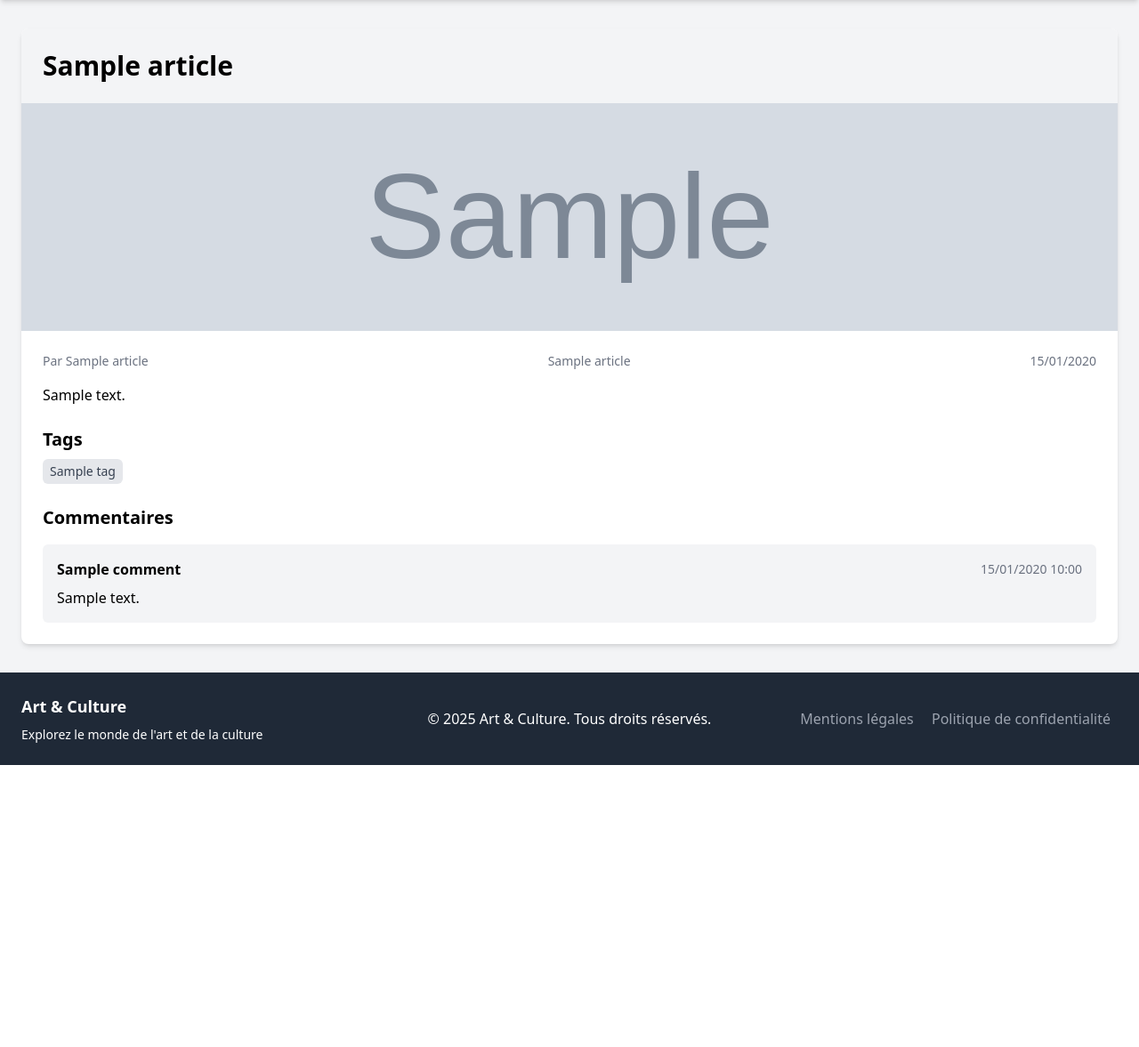
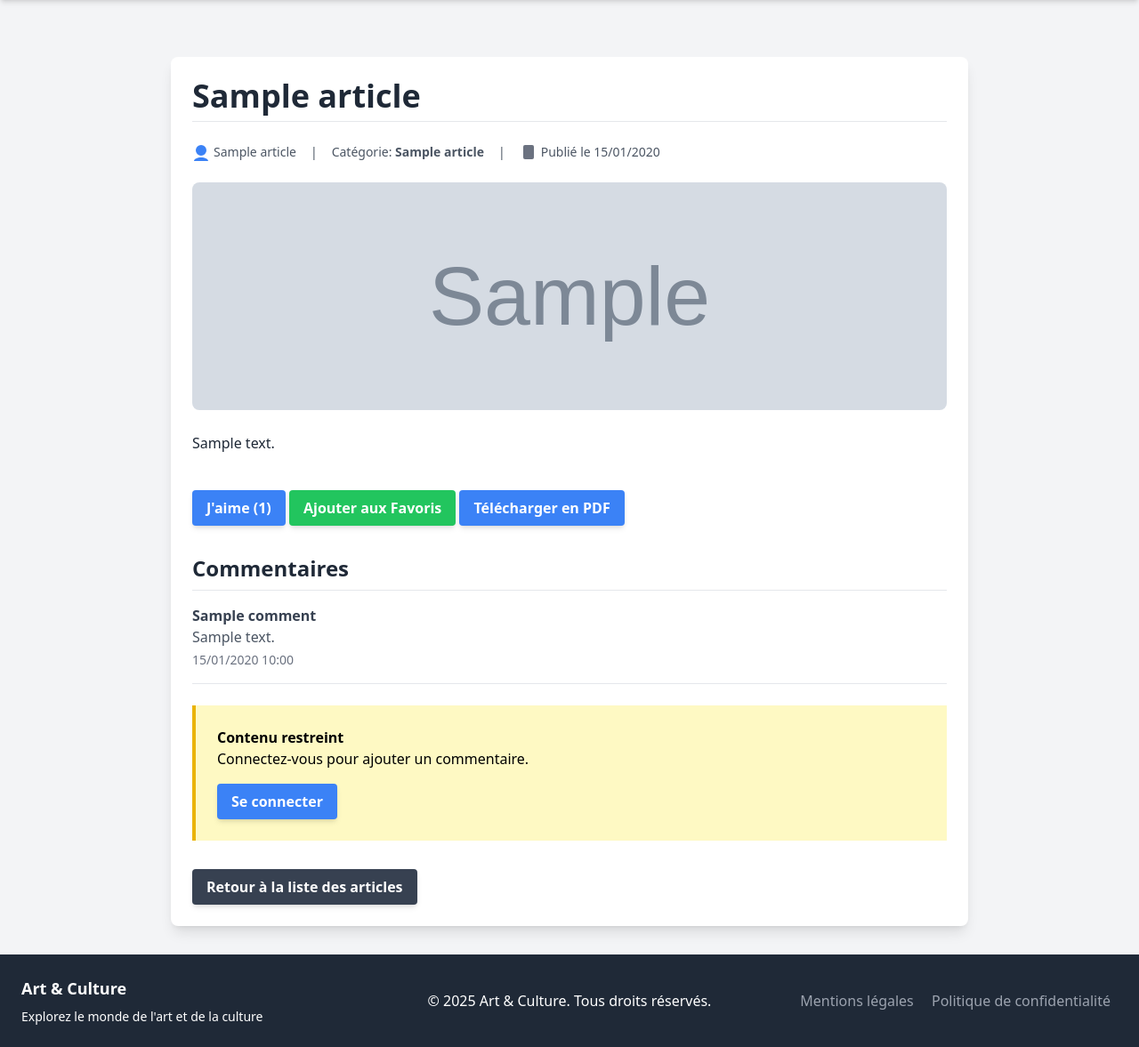
Before and after one commit to hichamoubaha/brief-clutures-partage-v2, a PHP site: template views/article_detail.php in a window 1280 px wide. Shown: the part 64-1241 px from the top of the page at 89% size. Before the commit the page ends 924 px from the top, so only its background shows below. Run offline with PHP 8.4, Linux system fonts and the light colour scheme; the template is opened without the code that fills it: most values are stand-ins (such as "Sample title", 1, 10 or a date in 2020); grey boxes marked "Sample" are stand-in pictures; some libraries are stand-ins or nearby versions.

Commit message:
modfy article details to have pdf downloader

```diff
--- a/views/article_detail.php
+++ b/views/article_detail.php
@@ -1,80 +1,119 @@
-<div class="bg-white rounded-lg shadow-md overflow-hidden">
-    <h1 class="text-3xl font-bold p-6 bg-gray-100"><?php echo htmlspecialchars($articleData['titre']); ?></h1>
+<?php
+$is_authenticated = isset($_SESSION['user_id']);
+?>
 
-    <?php if (!empty($articleData['photo'])): ?>
-        <img src="<?php echo htmlspecialchars($articleData['photo']); ?>" alt="<?php echo htmlspecialchars($articleData['titre']); ?>" class="w-full h-64 object-cover">
+<div class="max-w-4xl mx-auto mt-8 p-6 bg-white shadow-lg rounded-lg">
+    <h1 class="text-4xl font-extrabold mb-6 text-gray-800 border-b pb-2"> <?php echo htmlspecialchars($articleData->titre); ?> </h1>
+
+    <div class="mb-6 text-gray-600 text-sm flex items-center space-x-4">
+        <span class="flex items-center space-x-1">
+            <svg xmlns="http://www.w3.org/2000/svg" class="h-5 w-5 text-blue-500" viewBox="0 0 20 20" fill="currentColor">
+                <path d="M10 2a6 6 0 100 12 6 6 0 000-12zm0 14c-4.418 0-8 1.79-8 4v1h16v-1c0-2.21-3.582-4-8-4z" />
+            </svg>
+            <span><?php echo htmlspecialchars($articleData->nom_utilisateur); ?></span>
+        </span>
+        <span class="mx-2">|</span>
+        <span>Catégorie: <strong><?php echo htmlspecialchars($articleData->nom_categorie); ?></strong></span>
+        <span class="mx-2">|</span>
+        <span class="flex items-center space-x-1">
+            <svg xmlns="http://www.w3.org/2000/svg" class="h-5 w-5 text-gray-500" viewBox="0 0 20 20" fill="currentColor">
+                <path d="M6 2a2 2 0 00-2 2v12a2 2 0 002 2h8a2 2 0 002-2V4a2 2 0 00-2-2H6z" />
+            </svg>
+            <span>Publié le <?php echo date('d/m/Y', strtotime($articleData->date_creation)); ?></span>
+        </span>
+    </div>
+
+    <?php if (!empty($articleData->photo)): ?>
+        <img src="<?php echo htmlspecialchars($articleData->photo); ?>" alt="<?php echo htmlspecialchars($articleData->titre); ?>" class="w-full h-64 object-cover rounded-lg mb-6">
     <?php endif; ?>
 
-    <div class="p-6">
-        <div class="flex justify-between text-sm text-gray-500 mb-4">
-            <span>Par <?php echo htmlspecialchars($articleData['nom_utilisateur']); ?></span>
-            <span><?php echo htmlspecialchars($articleData['nom_categorie']); ?></span>
-            <span><?php echo date('d/m/Y', strtotime($articleData['date_creation'])); ?></span>
+    <div class="prose max-w-none text-gray-800 leading-relaxed">
+        <?php echo nl2br(htmlspecialchars($articleData->contenu)); ?>
     </div>
 
-        <div class="proseCertainly, I'll continue the text stream from the cut-off point:
-
-creation'])); ?></span>
+    <div class="mt-6 space-y-4">
+        <form action="index.php?page=like_article" method="POST" class="inline-block">
+            <input type="hidden" name="id_article" value="<?php echo $articleData->id_article; ?>">
+            <button type="submit" class="bg-blue-500 hover:bg-blue-600 text-white font-semibold py-2 px-4 rounded shadow-md focus:ring focus:ring-blue-300">
+                J'aime (<?php echo $likesCount; ?>)
+            </button>
+        </form>
+        <form action="index.php?page=favorite_article" method="POST" class="inline-block">
+            <input type="hidden" name="id_article" value="<?php echo $articleData->id_article; ?>">
+            <button type="submit" class="bg-green-500 hover:bg-green-600 text-white font-semibold py-2 px-4 rounded shadow-md focus:ring focus:ring-green-300">
+                Ajouter aux Favoris
+            </button>
+        </form>
+        <button id="download-pdf" class="bg-blue-500 hover:bg-blue-600 text-white font-semibold py-2 px-4 rounded shadow-md mt-4">
+    Télécharger en PDF
+</button>
     </div>
 
-        <div class="prose max-w-none mb-6">
-            <?php echo nl2br(htmlspecialchars($articleData['contenu'])); ?>
+    <h2 class="text-2xl font-bold mt-8 text-gray-800 border-b pb-2">Commentaires</h2>
+    <div id="comments-section" class="mt-4 space-y-4">
+        <?php foreach ($comments as $comment): ?>
+            <div class="border-b pb-4">
+                <p class="font-semibold text-gray-700"> <?php echo htmlspecialchars($comment['nom_utilisateur']); ?> </p>
+                <p class="text-gray-600"> <?php echo nl2br(htmlspecialchars($comment['contenu'])); ?> </p>
+                <span class="text-gray-500 text-sm block mt-1"> <?php echo date('d/m/Y H:i', strtotime($comment['date_creation'])); ?> </span>
+            </div>
+        <?php endforeach; ?>
     </div>
 
-        <div class="flex items-center space-x-4 mb-6">
-            <?php if (isset($_SESSION['user_id'])): ?>
-                <a href="index.php?page=like_article&id=<?php echo $articleData['id_article']; ?>" class="bg-blue-500 hover:bg-blue-600 text-white px-4 py-2 rounded-md transition-colors">
-                    J'aime (<?php echo $like->getLikeCount($articleData['id_article']); ?>)
-                </a>
-            <?php endif; ?>
-        </div>
-
-        <div class="mb-6">
-            <h3 class="text-xl font-semibold mb-2">Tags</h3>
-            <div class="flex flex-wrap gap-2">
-                <?php foreach ($tags as $tag): ?>
-                    <span class="bg-gray-200 text-gray-700 px-2 py-1 rounded-md text-sm">
-                        <?php echo htmlspecialchars($tag['nom_tag']); ?>
-                    </span>
-                <?php endforeach; ?>
-            </div>
-        </div>
-
-        <div>
-            <h3 class="text-xl font-semibold mb-4">Commentaires</h3>
-
-            <?php if (isset($_SESSION['user_id'])): ?>
-                <form action="index.php?page=add_comment" method="POST" class="mb-6">
-                    <input type="hidden" name="id_article" value="<?php echo $articleData['id_article']; ?>">
-                    <textarea name="contenu" rows="4" class="w-full p-2 border rounded-md" placeholder="Ajoutez votre commentaire..." required></textarea>
-                    <button type="submit" class="mt-2 bg-blue-500 hover:bg-blue-600 text-white px-4 py-2 rounded-md transition-colors">
-                        Ajouter un commentaire
+    <?php if ($is_authenticated): ?>
+        <h3 class="text-lg font-bold mt-8">Ajouter un commentaire</h3>
+        <form action="index.php?page=add_comment" method="POST" class="mt-4">
+            <input type="hidden" name="id_article" value="<?php echo $articleData->id_article; ?>">
+            <textarea name="contenu" required class="border rounded w-full p-3 focus:outline-none focus:ring-2 focus:ring-blue-400" rows="4" placeholder="Écrivez votre commentaire ici..."></textarea>
+            <button type="submit" class="bg-blue-500 hover:bg-blue-600 text-white font-semibold py-2 px-4 rounded shadow-md mt-4 focus:ring focus:ring-blue-300">
+                Ajouter Commentaire
             </button>
         </form>
-            <?php endif; ?>
-
-            <?php if (!empty($comments)): ?>
-                <div class="space-y-4">
-                    <?php foreach ($comments as $comment): ?>
-                        <div class="bg-gray-100 p-4 rounded-md">
-                            <div class="flex justify-between items-center mb-2">
-                                <span class="font-semibold"><?php echo htmlspecialchars($comment['nom_utilisateur']); ?></span>
-                                <span class="text-sm text-gray-500"><?php echo date('d/m/Y H:i', strtotime($comment['date_creation'])); ?></span>
-                            </div>
-                            <p><?php echo nl2br(htmlspecialchars($comment['contenu'])); ?></p>
-                            <?php if (isset($_SESSION['user_id']) && ($_SESSION['user_id'] == $comment['id_utilisateur'] || $_SESSION['role'] === 'admin')): ?>
-                                <div class="mt-2 text-right">
-                                    <a href="index.php?page=delete_comment&id=<?php echo $comment['id_commentaire']; ?>&id_article=<?php echo $articleData['id_article']; ?>" class="text-red-500 hover:text-red-700" onclick="return confirm('Êtes-vous sûr de vouloir supprimer ce commentaire ?');">
-                                        Supprimer
+    <?php else: ?>
+        <div class="mt-6 p-6 bg-yellow-100 border-l-4 border-yellow-500">
+            <p class="font-bold">Contenu restreint</p>
+            <p>Connectez-vous pour ajouter un commentaire.</p>
+            <a href="index.php?page=login" class="inline-block mt-4 bg-blue-500 hover:bg-blue-600 text-white font-semibold py-2 px-4 rounded shadow-md focus:ring focus:ring-blue-300">
+                Se connecter
             </a>
         </div>
     <?php endif; ?>
+
+    <a href="index.php" class="inline-block mt-8 bg-gray-700 hover:bg-gray-800 text-white font-semibold py-2 px-4 rounded shadow-md focus:ring focus:ring-gray-500">
+        Retour à la liste des articles
+    </a>
 </div>
-                    <?php endforeach; ?>
-                </div>
-            <?php else: ?>
-                <p class="text-gray-500">Aucun commentaire pour le moment.</p>
-            <?php endif; ?>
-        </div>
-    </div>
-</div>
+
+<script>
+    document.getElementById('download-pdf').addEventListener('click', function() {
+        // Define the document content
+        const docDefinition = {
+            content: [
+                { text: '<?php echo addslashes(htmlspecialchars($articleData->titre)); ?>', style: 'header' },
+                { text: 'Auteur: <?php echo addslashes(htmlspecialchars($articleData->nom_utilisateur)); ?>', style: 'subheader' },
+                { text: 'Catégorie: <?php echo addslashes(htmlspecialchars($articleData->nom_categorie)); ?>', style: 'subheader' },
+                { text: 'Publié le: <?php echo date('d/m/Y', strtotime($articleData->date_creation)); ?>', style: 'subheader' },
+                { text: '', margin: [0, 10] }, // Empty line
+                { text: '<?php echo nl2br(htmlspecialchars($articleData->contenu)); ?>', style: 'content' }
+            ],
+            styles: {
+                header: {
+                    fontSize: 22,
+                    bold: true,
+                    margin: [0, 0, 0, 10]
+                },
+                subheader: {
+                    fontSize: 12,
+                    margin: [0, 5, 0, 5]
+                },
+                content: {
+                    fontSize: 14,
+                    margin: [0, 5, 0, 5]
+                }
+            }
+        };
+
+        // Create the PDF
+        pdfMake.createPdf(docDefinition).download('<?php echo addslashes(htmlspecialchars($articleData->titre)); ?>.pdf');
+    });
+</script>
```
Also changed, not shown: uploads/logo.png (added). Lines whose indentation alone changed are shown as unchanged.
